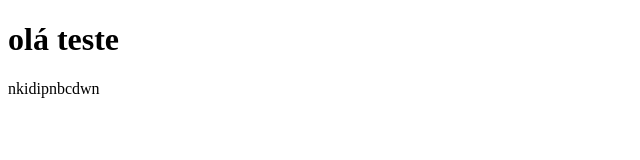
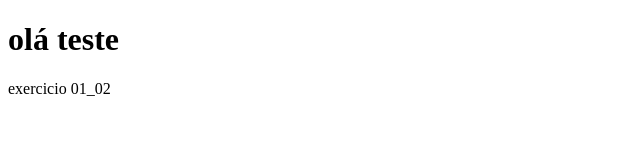
Before and after one commit to igorcardoso74/teste-git-fsd, a plain HTML site: page index.html in a window 1280 px wide. Shown: the full height of the page, 0-640 px from the left. Drawn offline with Linux system fonts and the light colour scheme.

Commit message:
exerc01_02_final

```diff
--- a/index.html
+++ b/index.html
@@ -8,6 +8,6 @@
 </head>
 <body>
 <h1>olá teste</h1>
-<p>nkidipnbcdwn</p>
+<p>exercicio 01_02</p>
 </body>
 </html>
```
